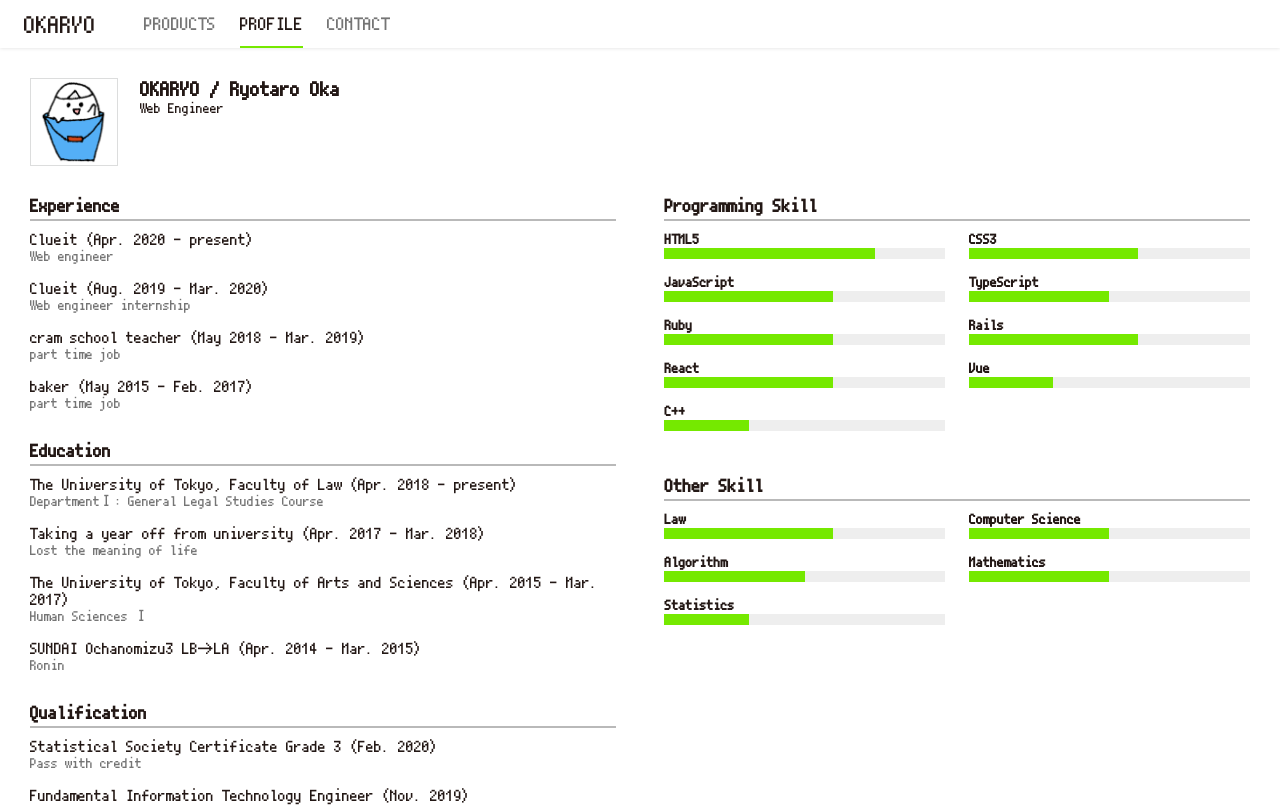
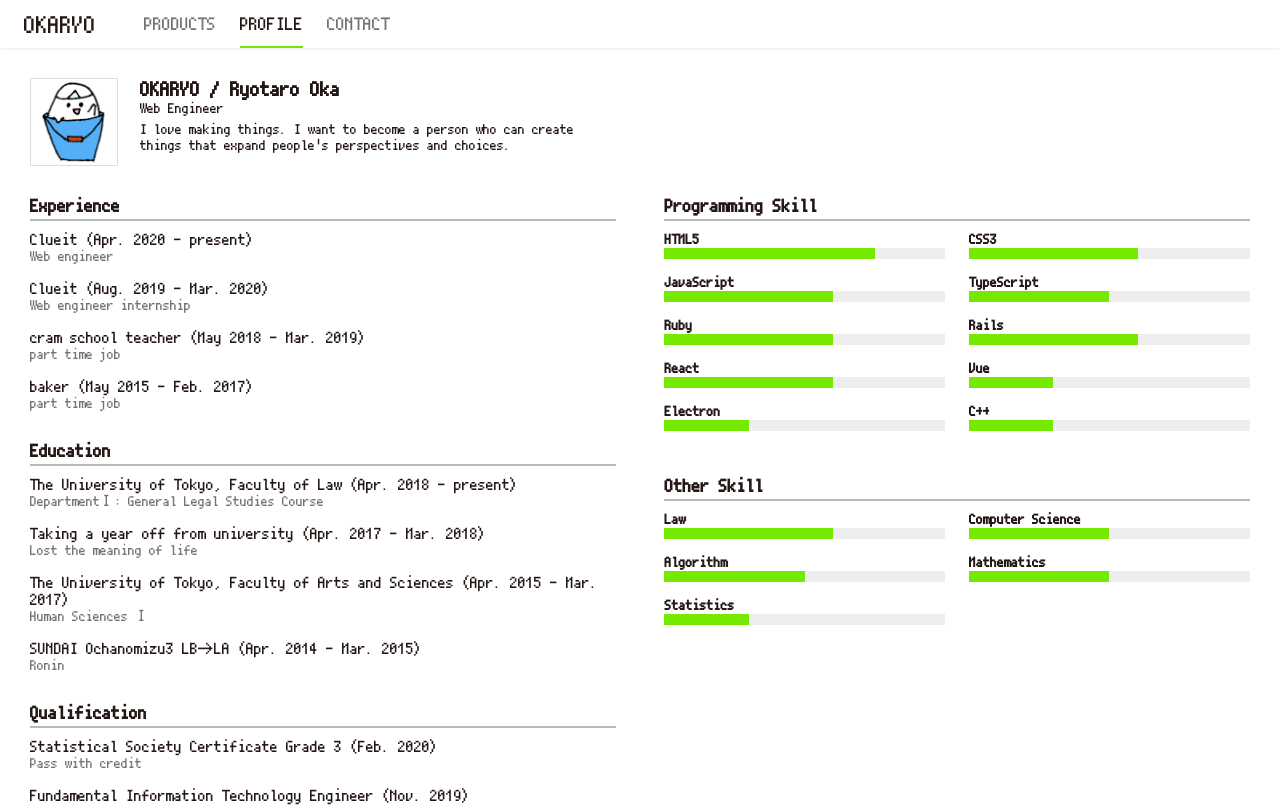
Before and after one commit to okaryo/PortfolioTSX, a React (Create React App) app: page /profile in a window 1280 px wide. Shown: the top 807 px of the page. Built offline with nearby package versions, Linux system fonts and the light colour scheme.

Commit message:
[fix] refactor code

```diff
--- a/src/components/Contact.tsx
+++ b/src/components/Contact.tsx
@@ -3,16 +3,17 @@ import '../stylesheets/Contact.css'
 
 
 const Contact = () => {
+  const inputValue = "Please contact me on Twitter if you need me."
 
   return(
     <div className="portfolio_contact_container">
       <h3>Feel free to contact me!</h3>
       <p>E-mail</p>
-      <input type="text" value={"Please contact me on Twitter if you need me."} />
+      <input type="text" defaultValue={inputValue} />
       <p>Subject</p>
-      <input type="text" value={"Please contact me on Twitter if you need me."} />
+      <input type="text" defaultValue={inputValue} />
       <p>Message</p>
-      <textarea rows={10}>Please contact me on Twitter if you need me.</textarea>
+      <textarea rows={10} defaultValue={inputValue}></textarea>
       <div className="portfolio_contact_button">
         <button>
           <a
--- a/src/components/Profile.tsx
+++ b/src/components/Profile.tsx
@@ -39,8 +39,13 @@ const Profile = () => {
     <div className="portfolio_profile_container">
       <section className="portfolio_profile_me">
         <img src={me} alt="me_icon"/>
-        <h2>OKARYO / Ryotaro Oka</h2>
-        <p>Web Engineer</p>
+        <div className="portfolio_profile_me_text">
+          <h2>OKARYO / Ryotaro Oka</h2>
+          <p>Web Engineer</p>
+          <p className="portfolio_profile_me_comment">
+            I love making things. I want to become a person who can create things that expand people's perspectives and choices.
+          </p>
+        </div>
       </section>
       <div className="portfolio_profile_detail">
         <section className="portfolio_profile_history">
--- a/src/constants/SkillBars.ts
+++ b/src/constants/SkillBars.ts
@@ -32,6 +32,10 @@ export const ProgrammingSkillBars = [
     progressWidth: { width: '30%' }
   },
   {
+    name: 'Electron',
+    progressWidth: { width: '30%' }
+  },
+  {
     name: 'C++',
     progressWidth: { width: '30%' }
   }
--- a/src/stylesheets/Profile.css
+++ b/src/stylesheets/Profile.css
@@ -2,23 +2,24 @@
   padding: 30px;
   color: #231815;
 }
-.portfolio_profile_me::after {
-  content: '';
-  display: block;
-  clear: both;
+.portfolio_profile_me {
+  display: flex;
 }
 .portfolio_profile_me img {
-  display: block;
-  float: left;
   height: 88px;
   border: solid 1px #dcdddd;
   margin-right: 22px;
 }
-.portfolio_profile_me h2 {
+.portfolio_profile_me_text h2 {
   font-size: 20px;
 }
-.portfolio_profile_me p {
+.portfolio_profile_me_text p {
   font-size: 14px;
+}
+.portfolio_profile_me_comment {
+  display: inline-block;
+  margin-top: 5px;
+  max-width: 450px;
 }
 .portfolio_profile_detail {
   margin-top: 30px;
@@ -26,9 +27,7 @@
   justify-content: space-between;
 }
 .portfolio_profile_detail h3 {
-  /* display: inline-block; */
   margin-bottom: 10px;
-  /* padding-bottom: 3px; */
   padding-bottom: 3px;
   font-size: 18px;
   border-bottom: 2px solid rgba(117, 117, 117, 0.5);
```
